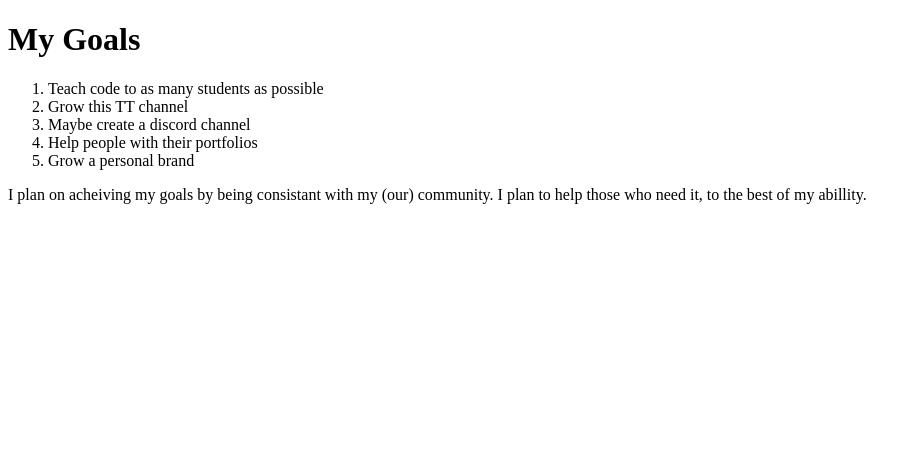
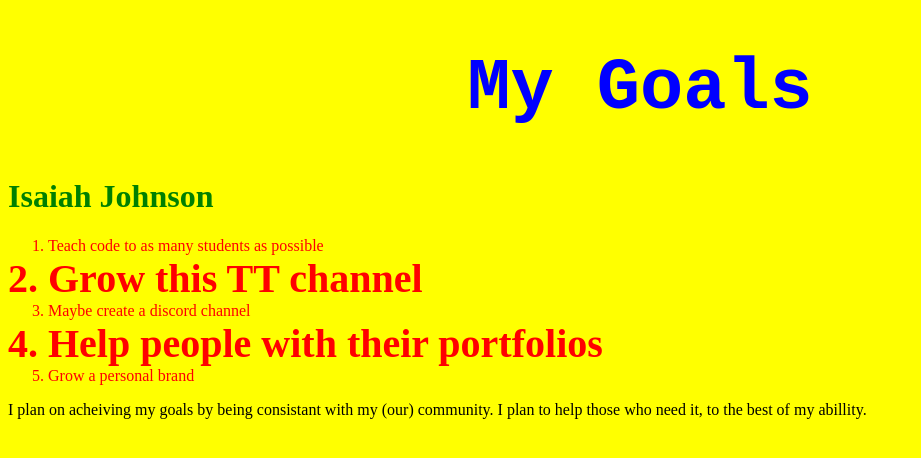
Before and after one commit to Parrasite9/lesson3Challenge, a plain HTML site: page index.html in a window 1280 px wide. Shown: the whole page, without its empty margins (0-921 px from the left). Drawn offline with Linux system fonts and the light colour scheme.

Commit message:
created a css file. Made css changes with classes, ids, and elements.

```diff
--- a/index.html
+++ b/index.html
@@ -4,16 +4,19 @@
     <meta charset="UTF-8">
     <meta name="viewport" content="width=device-width, initial-scale=1.0">
     <title>Document</title>
+
+    <link rel="stylesheet" href="styles.css" >
 </head>
 <body>
-    <h1>My Goals</h1>
+    <h1 class="goalsHeader">My Goals</h1>
+    <h1 class="myName">Isaiah Johnson</h1>
 
     <ol>
-        <li>Teach code to as many students as possible</li>
-        <li>Grow this TT channel</li>
-        <li>Maybe create a discord channel</li>
-        <li>Help people with their portfolios</li>
-        <li>Grow a personal brand</li>
+        <li class="listItem">Teach code to as many students as possible</li>
+        <li class="listItem" id="listItemLarge">Grow this TT channel</li>
+        <li class="listItem">Maybe create a discord channel</li>
+        <li class="listItem" id="listItemLarge">Help people with their portfolios</li>
+        <li class="listItem">Grow a personal brand</li>
     </ol>
 
     <p>I plan on acheiving my goals by being consistant with my (our) community. I plan to help those who need it, to the best of my abillity.</p>
--- /dev/null
+++ b/styles.css
@@ -0,0 +1,23 @@
+.goalsHeader {
+    color: blue;
+    font-size: 72px;
+    text-align: center;
+    font-family: 'Courier New', Courier, monospace;
+}
+
+.myName {
+    color: green;
+}
+
+.listItem {
+    color: red;
+}
+
+#listItemLarge {
+    font-size: 40px;
+    font-weight: bold;
+}
+
+body {
+    background-color: yellow;
+}
```
